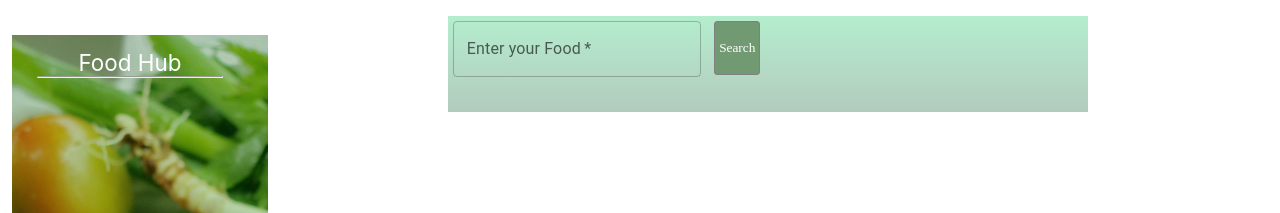
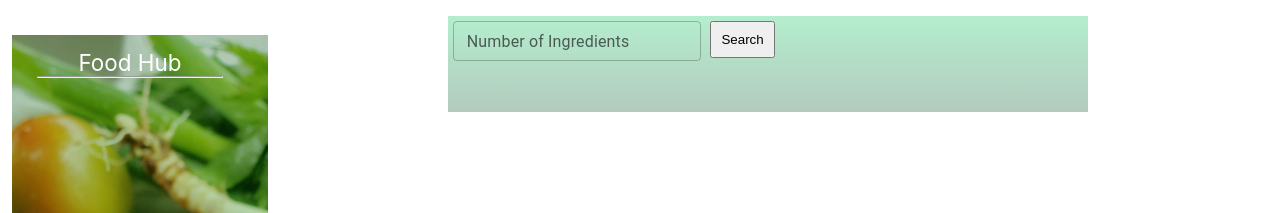
Before and after one commit to barasami/Cool-Food-App, a React (Create React App) app: page / in a window 1280 px wide. Shown: the top 213 px of the page. Built offline with nearby package versions, Linux system fonts and the light colour scheme; no server answers.

Commit message:
modified form

```diff
--- a/src/Form/Form.css
+++ b/src/Form/Form.css
@@ -8,12 +8,7 @@
     height: 3em;
 }
 .button{
-    height: 4.1em;
-    padding: 4px;
-    margin-left:1em;
-    border:1px solid gray;
-    color: white;
-    font-family: cursive;
-    border-radius: 3px;
-    background-color: rgb(114, 154, 114);
+    padding: .7em;
+    margin-left: .7em;
+
 }
--- a/src/Form/Form.js
+++ b/src/Form/Form.js
@@ -15,11 +15,13 @@ function Form({onSubmitdata}) {
     <>
         <form onSubmit={handleSubmit}>
             <TextField
+                label="Number of Ingredients"
+                id="outlined-size-small"
+                defaultValue="Small"
+                size="small"
                 className='txtfield'
-                required
-                id="outlined-required"
-                label="Enter your Food"
                 value={food}
+                color='success'
                 onChange={e=>setFood(e.target.value)}
             />
             <button onClick={handleSubmit} className='button'>
```
